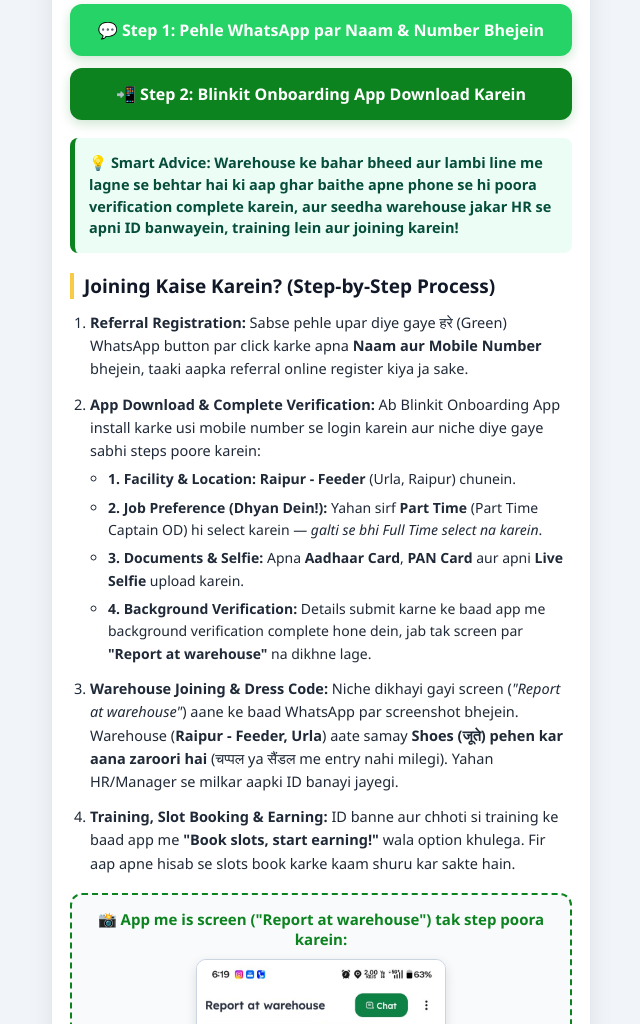
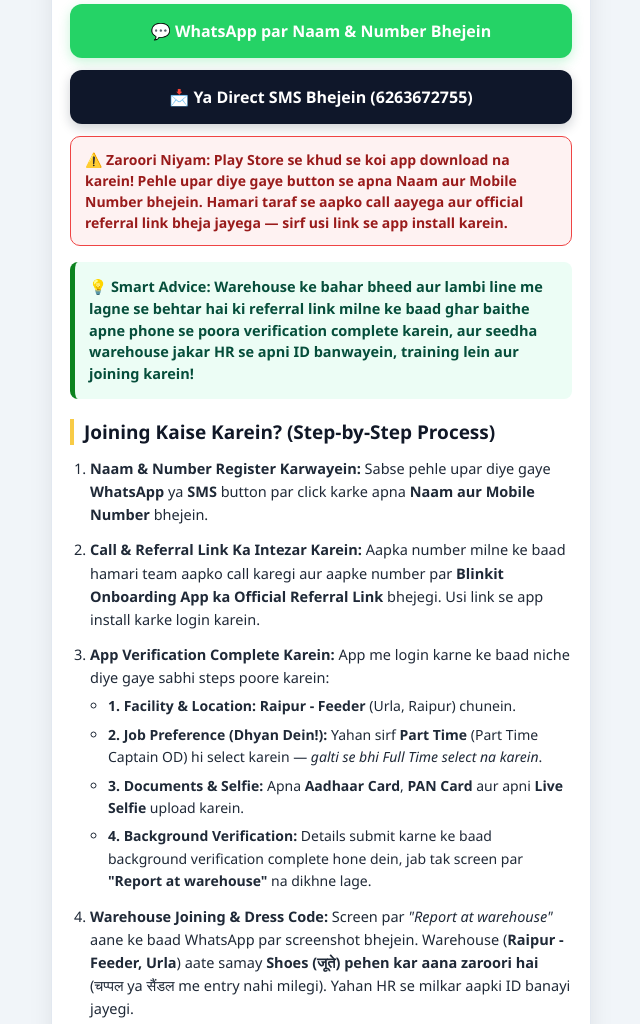
Before and after one commit to nikhilchakradhari/blinkit-warehouse-job-urla-raipur, a plain HTML site: page index.html in a window 1280 px wide. Shown: the part 379-1403 px from the top of the page, without its empty margins (319-959 px from the left). Drawn offline with Linux system fonts and the light colour scheme.

Commit message:
Fix HTML formatting and update job details

```diff
--- a/index.html
+++ b/index.html
@@ -20,20 +20,17 @@
         .salary-amount { font-size: 30px; font-weight: 900; color: #0c831f; }
         .salary-note { font-size: 14px; color: #374151; font-weight: 600; margin-top: 4px; }
         .bonus-tag { display: inline-block; background: #fef3c7; border: 1px solid #f59e0b; color: #92400e; font-size: 13.5px; font-weight: 700; padding: 6px 12px; border-radius: 8px; margin-top: 10px; }
-        .btn { display: block; width: 100%; text-align: center; padding: 15px; border-radius: 12px; font-size: 16px; font-weight: 800; text-decoration: none; margin-bottom: 12px; transition: transform 0.1s; box-shadow: 0 4px 12px rgba(12, 131, 31, 0.2); }
+        .btn { display: block; width: 100%; text-align: center; padding: 16px; border-radius: 12px; font-size: 16px; font-weight: 800; text-decoration: none; margin-bottom: 12px; transition: transform 0.1s; box-shadow: 0 4px 12px rgba(37, 211, 102, 0.25); }
         .btn:active { transform: scale(0.98); }
         .btn-whatsapp { background: #25D366; color: #ffffff; }
-        .btn-app { background: #0c831f; color: #ffffff; }
-        .smart-box { background: #ecfdf5; border-left: 5px solid #0c831f; padding: 14px; border-radius: 8px; margin: 18px 0; font-size: 14.5px; color: #064e3b; font-weight: 600; line-height: 1.5; }
+        .btn-sms { background: #0f172a; color: #ffffff; box-shadow: 0 4px 12px rgba(15, 23, 42, 0.2); }
+        .warning-box { background: #fef2f2; border: 1.5px solid #ef4444; color: #991b1b; padding: 12px 14px; border-radius: 10px; font-size: 14px; font-weight: 700; line-height: 1.5; margin-bottom: 16px; }
+        .smart-box { background: #ecfdf5; border-left: 5px solid #0c831f; padding: 14px; border-radius: 8px; margin: 16px 0; font-size: 14.5px; color: #064e3b; font-weight: 600; line-height: 1.5; }
         .section-title { font-size: 19px; font-weight: 800; color: #111827; border-left: 4px solid #f8cb46; padding-left: 10px; margin: 20px 0 12px; }
         .steps { padding-left: 20px; font-size: 14.5px; line-height: 1.6; color: #1f2937; }
         .steps li { margin-bottom: 12px; }
         .sub-steps { margin-top: 6px; padding-left: 18px; font-size: 14px; }
         .sub-steps li { margin-bottom: 6px; }
-        .img-box { text-align: center; margin: 18px 0; padding: 14px; background: #f8fafc; border: 2px dashed #0c831f; border-radius: 12px; }
-        .img-box p.top-txt { font-weight: 800; color: #0c831f; margin-bottom: 10px; font-size: 15px; }
-        .img-box img { max-width: 250px; width: 100%; border-radius: 10px; border: 1px solid #cbd5e1; box-shadow: 0 4px 12px rgba(0,0,0,0.12); }
-        .img-box p.bot-txt { font-size: 13.5px; color: #1e293b; font-weight: 600; margin-top: 10px; }
         .post-card { background: #f8fafc; border: 1px solid #e2e8f0; border-radius: 10px; padding: 12px 14px; margin-bottom: 10px; }
         .post-card h4 { font-size: 16px; color: #0f172a; margin-bottom: 4px; }
         .post-card p { font-size: 14px; color: #475569; font-weight: 600; }
@@ -64,45 +61,46 @@
             <div class="bonus-tag">🌙 Night Shift: ₹100 Extra Bonus + Free Food</div>
         </div>
 
-        <a href="https://wa.me/916263672755?text=Hello%20Nikhil,%20mujhe%20Blinkit%20Warehouse%20(Urla,%20Raipur)%20job%20ke%20liye%20referral%20register%20karwana%20hai.%0AMera%20Naam:%20%0AMera%20Mobile%20Number:%20" class="btn btn-whatsapp">
-            💬 Step 1: Pehle WhatsApp par Naam & Number Bhejein
+        <a href="https://wa.me/916263672755?text=Hello%20Nikhil,%20mujhe%20Blinkit%20Warehouse%20(Urla,%20Raipur)%20job%20ke%20liye%20apply%20karna%20hai.%0AMera%20Naam:%20%0AMera%20Mobile%20Number:%20" class="btn btn-whatsapp">
+            💬 WhatsApp par Naam & Number Bhejein
         </a>
 
-        <a href="https://storeob.onelink.me/eqCy/eimwm62i" target="_blank" class="btn btn-app">
-            📲 Step 2: Blinkit Onboarding App Download Karein
+        <a href="sms:+916263672755?body=Hello%20Nikhil,%20mujhe%20Blinkit%20Warehouse%20Urla%20Raipur%20job%20ke%20liye%20apply%20karna%20hai.%20Naam:%20" class="btn btn-sms">
+            📩 Ya Direct SMS Bhejein (6263672755)
         </a>
 
+        <div class="warning-box">
+            ⚠️ <strong>Zaroori Niyam:</strong> Play Store se khud se koi app download na karein! Pehle upar diye gaye button se apna <strong>Naam aur Mobile Number</strong> bhejein. Hamari taraf se aapko call aayega aur official referral link bheja jayega — <strong>sirf usi link se app install karein.</strong>
+        </div>
+
         <div class="smart-box">
-            💡 <strong>Smart Advice:</strong> Warehouse ke bahar bheed aur lambi line me lagne se behtar hai ki aap ghar baithe apne phone se hi poora verification complete karein, aur seedha warehouse jakar HR se apni <strong>ID banwayein, training lein aur joining karein!</strong>
+            💡 <strong>Smart Advice:</strong> Warehouse ke bahar bheed aur lambi line me lagne se behtar hai ki referral link milne ke baad ghar baithe apne phone se poora verification complete karein, aur seedha warehouse jakar HR se apni <strong>ID banwayein, training lein aur joining karein!</strong>
         </div>
 
         <div class="section-title">Joining Kaise Karein? (Step-by-Step Process)</div>
         <ol class="steps">
             <li>
-                <strong>Referral Registration:</strong> Sabse pehle upar diye gaye हरे (Green) WhatsApp button par click karke apna <strong>Naam aur Mobile Number</strong> bhejein, taaki aapka referral online register kiya ja sake.
+                <strong>Naam & Number Register Karwayein:</strong> Sabse pehle upar diye gaye <strong>WhatsApp</strong> ya <strong>SMS</strong> button par click karke apna <strong>Naam aur Mobile Number</strong> bhejein.
             </li>
             <li>
-                <strong>App Download & Complete Verification:</strong> Ab Blinkit Onboarding App install karke usi mobile number se login karein aur niche diye gaye sabhi steps poore karein:
+                <strong>Call & Referral Link Ka Intezar Karein:</strong> Aapka number milne ke baad hamari team aapko call karegi aur aapke number par <strong>Blinkit Onboarding App ka Official Referral Link</strong> bhejegi. Usi link se app install karke login karein.
+            </li>
+            <li>
+                <strong>App Verification Complete Karein:</strong> App me login karne ke baad niche diye gaye sabhi steps poore karein:
                 <ul class="sub-steps">
                     <li><strong>1. Facility & Location:</strong> <strong>Raipur - Feeder</strong> (Urla, Raipur) chunein.</li>
                     <li><strong>2. Job Preference (Dhyan Dein!):</strong> Yahan sirf <strong>Part Time</strong> (Part Time Captain OD) hi select karein — <em>galti se bhi Full Time select na karein</em>.</li>
                     <li><strong>3. Documents & Selfie:</strong> Apna <strong>Aadhaar Card</strong>, <strong>PAN Card</strong> aur apni <strong>Live Selfie</strong> upload karein.</li>
-                    <li><strong>4. Background Verification:</strong> Details submit karne ke baad app me background verification complete hone dein, jab tak screen par <strong>"Report at warehouse"</strong> na dikhne lage.</li>
+                    <li><strong>4. Background Verification:</strong> Details submit karne ke baad background verification complete hone dein, jab tak screen par <strong>"Report at warehouse"</strong> na dikhne lage.</li>
                 </ul>
             </li>
             <li>
-                <strong>Warehouse Joining & Dress Code:</strong> Niche dikhayi gayi screen (<em>"Report at warehouse"</em>) aane ke baad WhatsApp par screenshot bhejein. Warehouse (<strong>Raipur - Feeder, Urla</strong>) aate samay <strong>Shoes (जूते) pehen kar aana zaroori hai</strong> (चप्पल ya सैंडल me entry nahi milegi). Yahan HR/Manager se milkar aapki ID banayi jayegi.
+                <strong>Warehouse Joining & Dress Code:</strong> Screen par <em>"Report at warehouse"</em> aane ke baad WhatsApp par screenshot bhejein. Warehouse (<strong>Raipur - Feeder, Urla</strong>) aate samay <strong>Shoes (जूते) pehen kar aana zaroori hai</strong> (चप्पल ya सैंडल me entry nahi milegi). Yahan HR se milkar aapki ID banayi jayegi.
             </li>
             <li>
                 <strong>Training, Slot Booking & Earning:</strong> ID banne aur chhoti si training ke baad app me <strong>"Book slots, start earning!"</strong> wala option khulega. Fir aap apne hisab se slots book karke kaam shuru kar sakte hain.
             </li>
         </ol>
-
-        <div class="img-box">
-            <p class="top-txt">📸 App me is screen ("Report at warehouse") tak step poora karein:</p>
-            <img src="verification-screen.jpg" alt="Report at warehouse screen">
-            <p class="bot-txt">👆 Jab aapke phone me yeh screen aa jaye, tabhi warehouse aakar HR se milein aur apni ID banwayein.</p>
-        </div>
 
         <div class="section-title">Available Posts & Timings</div>
         <div class="post-card">
@@ -140,8 +138,7 @@
 
     <div class="footer">
         <strong>Blinkit Referral Helpdesk (Urla, Raipur)</strong><br>
-        Pehle upar diye gaye steps follow karke khud apply karein.<br>
-        Kahin atakte hain tabhi Call/WhatsApp karein: <strong>6263672755</strong>
+        Apply karne ke liye WhatsApp ya SMS karein: <strong>6263672755</strong>
     </div>
 </div>
 
```
